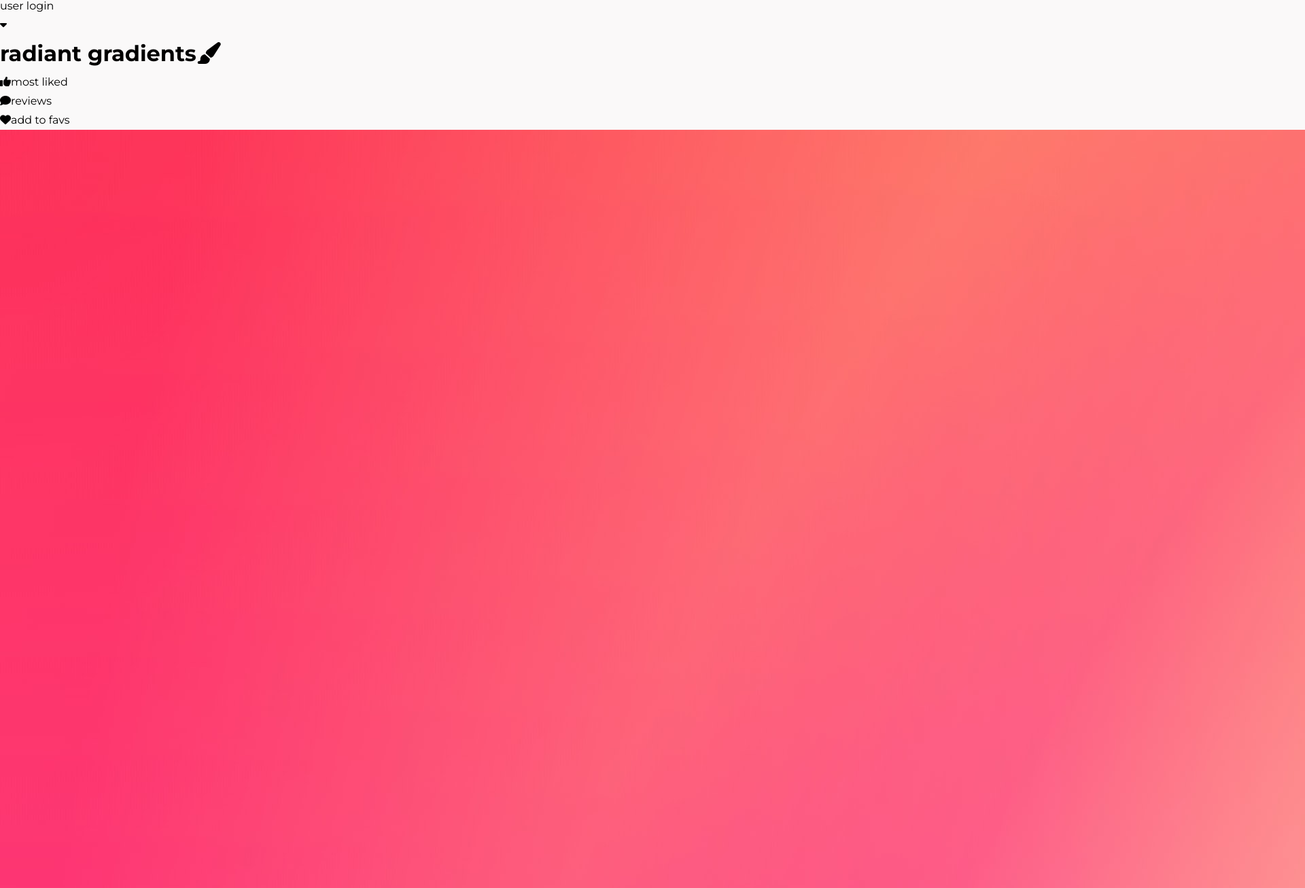
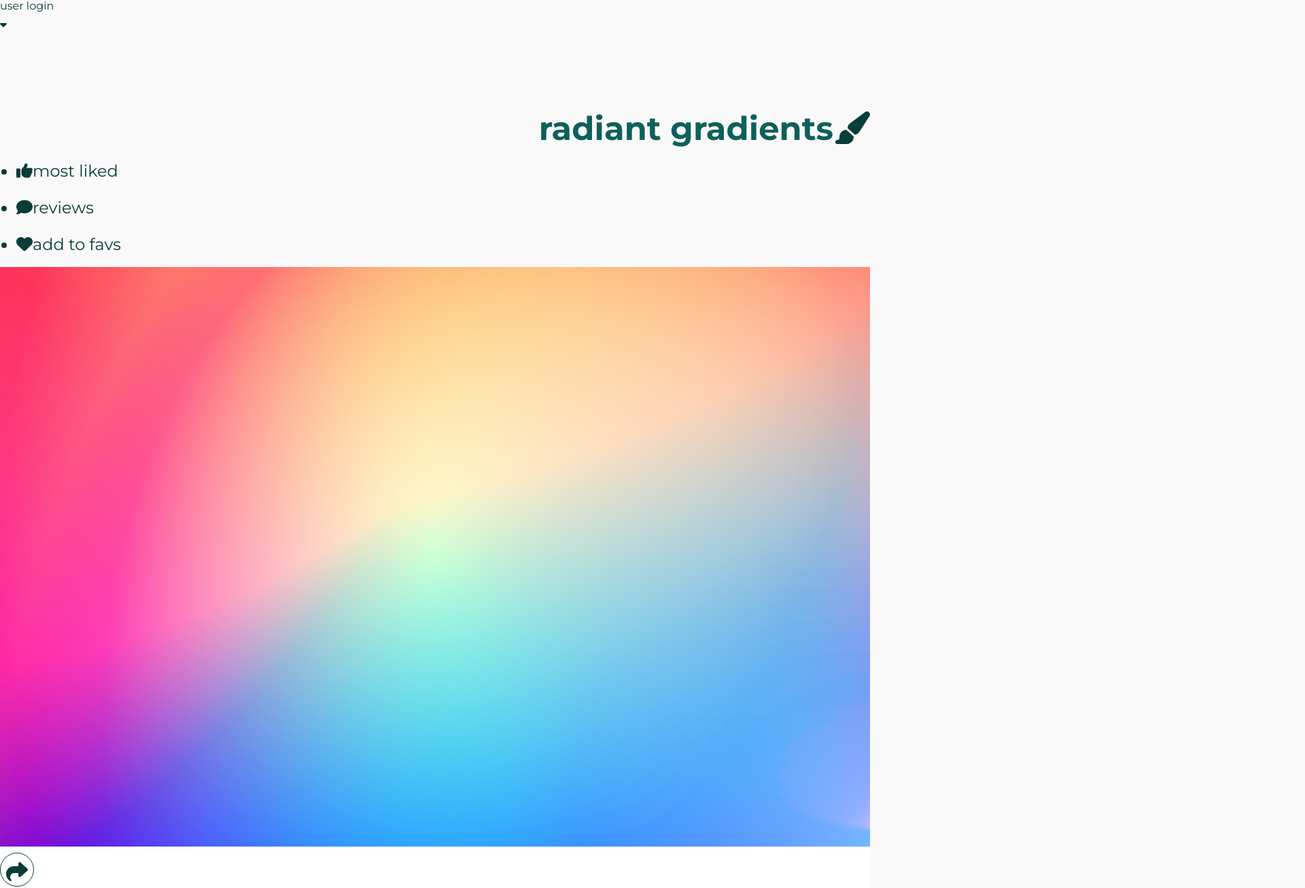
Before and after one commit to e-spitz/static-comp-2, a plain HTML site: page index.html in a window 1280 px wide. Shown: the part 33-1340 px from the top of the page at 68% size, 1920 px wide, since content can reach past the window. Drawn offline with Linux system fonts and the light colour scheme.

Commit message:
Add h1, h2, ul, li, img, and button styling

```diff
--- a/styles.css
+++ b/styles.css
@@ -4,6 +4,7 @@
   padding: 0;
   border: 0;
   font-family: "Montserrat", sans-serif;
+  color: #093d39;
   vertical-align: baseline;
   line-height: 1.75;
 }
@@ -25,3 +26,40 @@ main {
   height: 100%;
   width: 100%;
 }
+
+h1 {
+  text-align: right;
+  font-size: 3em;
+  margin-top: 2em;
+  color: #0e605b;
+}
+
+h2 {
+  font-size: 2em;
+  margin-top: .5em;
+  margin-left: .5em;
+  padding-top: .5em;
+}
+
+ul > li {
+  font-size: 1.5em;
+  margin-left: 1em;
+  margin-right: 1em;
+  margin-bottom: .5em;
+}
+
+img {
+  height: 100%;
+  width: 100%;
+}
+
+button {
+  width: 50px;
+  height: 50px;
+  border-radius: 50%;
+  border: .5px solid #093d39;
+  font-size: 2em;
+  background: #FFFFFF;
+  cursor: pointer;
+  transition: color 0.3s, border 0.3s;
+}
```
